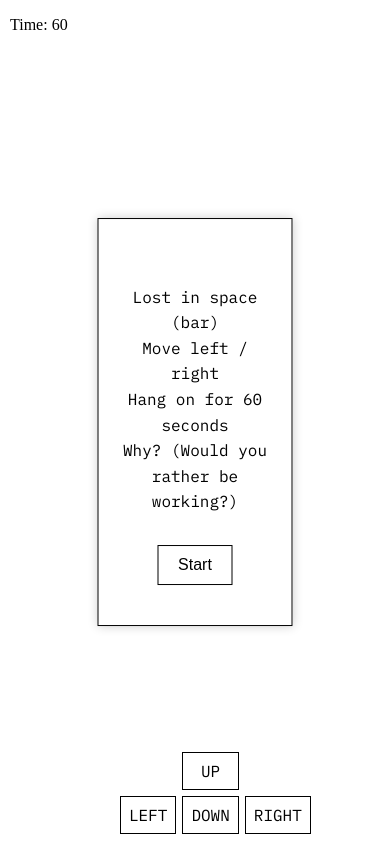
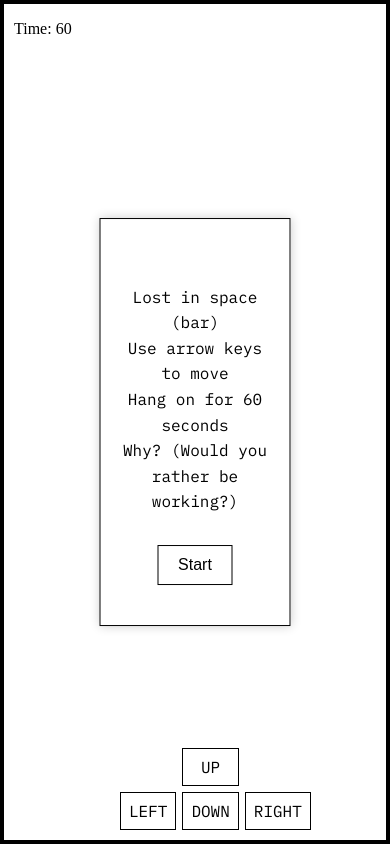
Before and after one commit to audioechoes/lost-in-spacebar, a plain HTML site: page index.html in a window 390 px wide. Drawn offline with Linux system fonts and the light colour scheme.

Commit message:
Update index.html

```diff
--- a/index.html
+++ b/index.html
@@ -21,6 +21,12 @@
       position: relative;
       width: 100%;
       height: 100vh;
+      box-sizing: border-box;
+      border: 4px solid black; /* Thin frame */
+      background: white;
+      display: flex;
+      align-items: center;
+      justify-content: center;
     }
 
     canvas {
@@ -109,6 +115,21 @@
         display: none;
       }
     }
+
+    /* Portrait layout handling */
+    @media (max-width: 768px) {
+      .game-wrapper {
+        aspect-ratio: 9 / 16;
+        max-height: 100vh;
+        max-width: 100vw;
+        margin: auto;
+      }
+
+      canvas {
+        width: 100% !important;
+        height: 100% !important;
+      }
+    }
   </style>
 </head>
 <body>
@@ -118,7 +139,7 @@
     <div class="start-screen" id="start-screen">
       <div id="start-description">
         Lost in space (bar)
-        Move left / right
+        Use arrow keys to move
         Hang on for 60 seconds
         Why? (Would you rather be working?)
       </div>
@@ -269,7 +290,7 @@
         player.y = Math.max(player.radius, Math.min(canvas.height - player.radius, player.y));
       }
 
-      // Keyboard
+      // Keyboard controls
       window.addEventListener("keydown", e => {
         if (e.key === "ArrowLeft") movePlayer(-1, 0);
         else if (e.key === "ArrowRight") movePlayer(1, 0);
@@ -277,7 +298,7 @@
         else if (e.key === "ArrowDown") movePlayer(0, 1);
       });
 
-      // Touch
+      // Touch controls
       document.getElementById("left-btn").addEventListener("touchstart", () => movePlayer(-1, 0));
       document.getElementById("right-btn").addEventListener("touchstart", () => movePlayer(1, 0));
       document.getElementById("up-btn").addEventListener("touchstart", () => movePlayer(0, -1));
```
